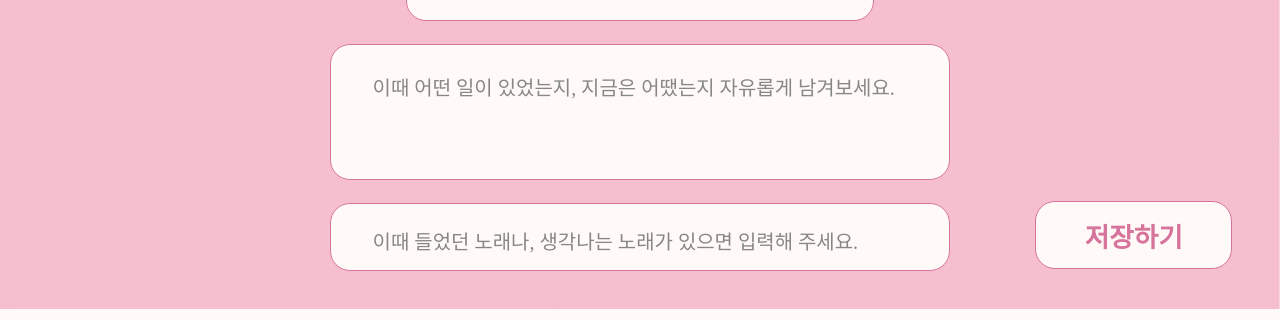
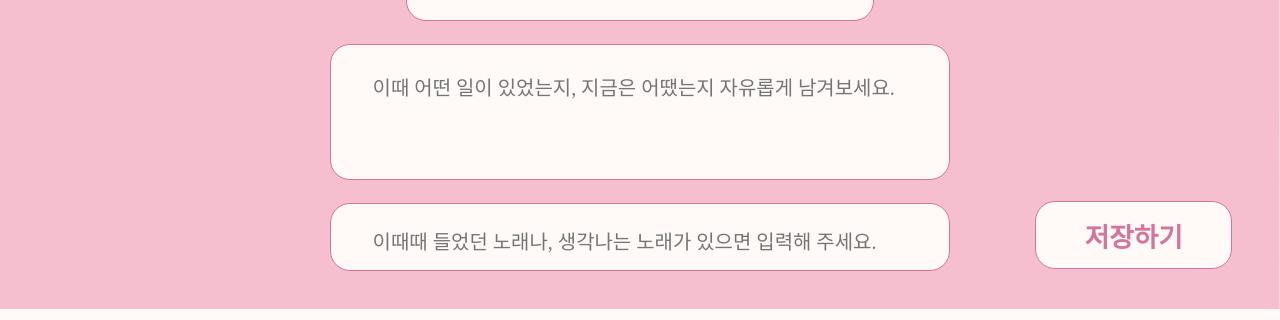
Before and after one commit to 2025-REMIND/REMIND-Frontend, a React (Create React App) app in the folder remind/: page /memoryrecord in a window 1280 px wide. Shown: the part 411-731 px from the top of the page. Built offline with nearby package versions, Linux system fonts and the light colour scheme; a web font is replaced by a local one.

Commit message:
✨ MemoryRecord 페이지 연동 대비 상태 구성

```diff
--- a/remind/src/components/memoryrecord/MemoryRecord.jsx
+++ b/remind/src/components/memoryrecord/MemoryRecord.jsx
@@ -9,11 +9,13 @@ import { useNavigate } from "react-router-dom";
 export default function MemoryRecord() {
     const [isUploading, setIsUploading] = useState(false);
     const inputRef = useRef(null);
+    const navigate = useNavigate();
 
-    const [comment, setComment] = useState("이때 어떤 일이 있었는지, 지금은 어땠는지 자유롭게 남겨보세요.");
-    const [song, setSong] = useState("이때 들었던 노래나, 생각나는 노래가 있으면 입력해 주세요.");
-
-    const navigate = useNavigate();
+    const [formData, setFormData] = useState({
+        comment: "",
+        song: "",
+        images: [],
+    });
 
     const logoClick = () => {
         navigate(`/home`);
@@ -22,7 +24,12 @@ export default function MemoryRecord() {
     const onUploadImage = useCallback((e) => {
         setIsUploading(false);
         if (!e.target.files || e.target.files.length === 0) return;
-        // const file = e.target.files[0];
+
+        const files = Array.from(e.target.files);
+        setFormData(prev => ({
+            ...prev,
+            images: [...prev.images, ...files],
+        }))
     }, []);
 
     const onUploadImageButtonClick = useCallback(() => {
@@ -40,10 +47,21 @@ export default function MemoryRecord() {
         window.addEventListener("focus", handleFocusBack);
     }, []);
 
+    const Save = () => {
+        const { comment, song, images } = formData;
+
+        const form = new FormData();
+        form.append("comment", comment);
+        form.append("song", song);
+        images.forEach(file => {
+            form.append("images", file);
+        });
+    }
+
     return (
         <S.RecordLayout>
             {isUploading && <S.BlurOverlay />}
-            <S.LogoBox onClick = { () => logoClick() }>
+            <S.LogoBox onClick = { logoClick }>
                 <S.Logo src = { HOME } />
             </S.LogoBox>
             <S.RecordImage src = { RECORD } />
@@ -52,26 +70,45 @@ export default function MemoryRecord() {
                 <S.SubTitle>그날의 온도와 마음을 여기에 남겨보세요.</S.SubTitle>
                 <S.Memory>
                     <S.ImageBox $status = { isUploading }>
-                        <S.BasicPlusImage src = { isUploading ? UPLOADING_PLUS : BASIC_PLUS } onClick = { onUploadImageButtonClick } />
+                        <S.BasicPlusImage
+                            src = { isUploading ? UPLOADING_PLUS : BASIC_PLUS }
+                            onClick = { onUploadImageButtonClick }
+                        />
                         사진을 첨부해 주세요
-                        <input type = "file" accept = "image/*" ref = { inputRef } onChange = { onUploadImage } style = {{ display: "none" }} />
+                        <input
+                            type = "file"
+                            accept = "image/*"
+                            ref = { inputRef }
+                            onChange = { onUploadImage }
+                            style = {{ display: "none" }}
+                        />
                     </S.ImageBox>
                     <S.CommentBox>
                         <S.CommentText
-                            value = { comment }
-                            onChange = { (e) => setComment(e.target.value) }
+                            value = { formData.comment }
+                            onChange = { (e) =>
+                                setFormData((prev) => ({
+                                    ...prev,
+                                    comment: e.target.value,
+                                }))
+                            }
+                            placeholder = "이때 어떤 일이 있었는지, 지금은 어땠는지 자유롭게 남겨보세요."
                         />
                     </S.CommentBox>
                     <S.SongBox>
                         <S.SongText
-                            value = { song }
-                            onChange = { (e) => setSong(e.target.value) }
+                            value = { formData.song }
+                            onChange = { (e) =>
+                                setFormData((prev) => ({
+                                    ...prev,
+                                    song: e.target.value,
+                                }))
+                            }
+                            placeholder = "이때때 들었던 노래나, 생각나는 노래가 있으면 입력해 주세요."
                         />
                     </S.SongBox>
                 </S.Memory>
-                <S.SaveBox>
-                    저장하기
-                </S.SaveBox>
+                <S.SaveBox onClick = { Save }>저장하기</S.SaveBox>
             </S.Content>
         </S.RecordLayout>
     )
--- a/remind/src/components/memoryrecord/MemoryRecord.style.js
+++ b/remind/src/components/memoryrecord/MemoryRecord.style.js
@@ -120,8 +120,8 @@ export const SaveBox = styled.div`
     right: 3.75vw;
 
     &:active {
-        background-color: #D7749B; /* 클릭 시 배경 */
-        color: #FFFAF8;            /* 클릭 시 글자색 반전 */
+        background-color: #D7749B;
+        color: #FFFAF8;
     }
 `
 
```
